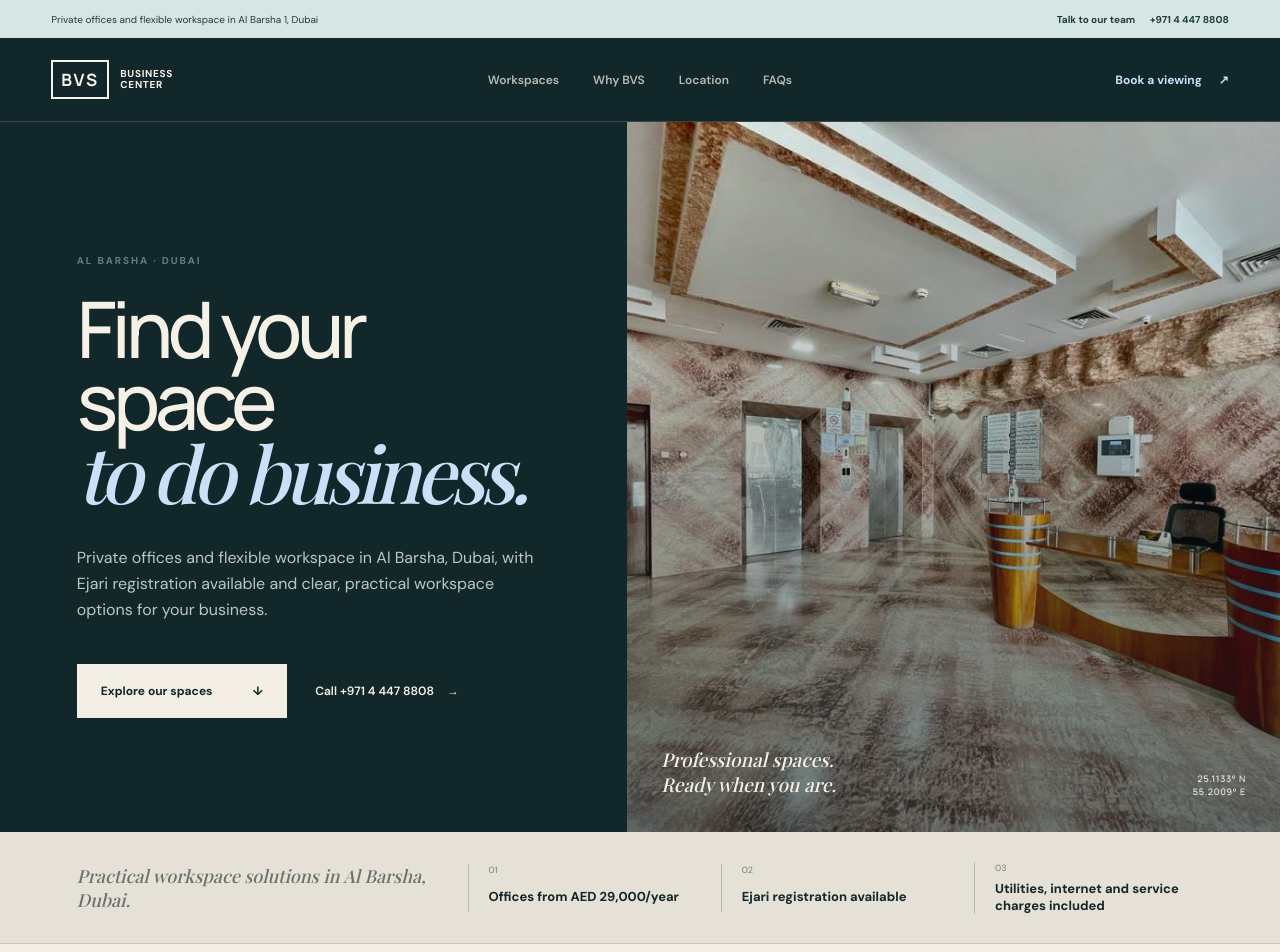
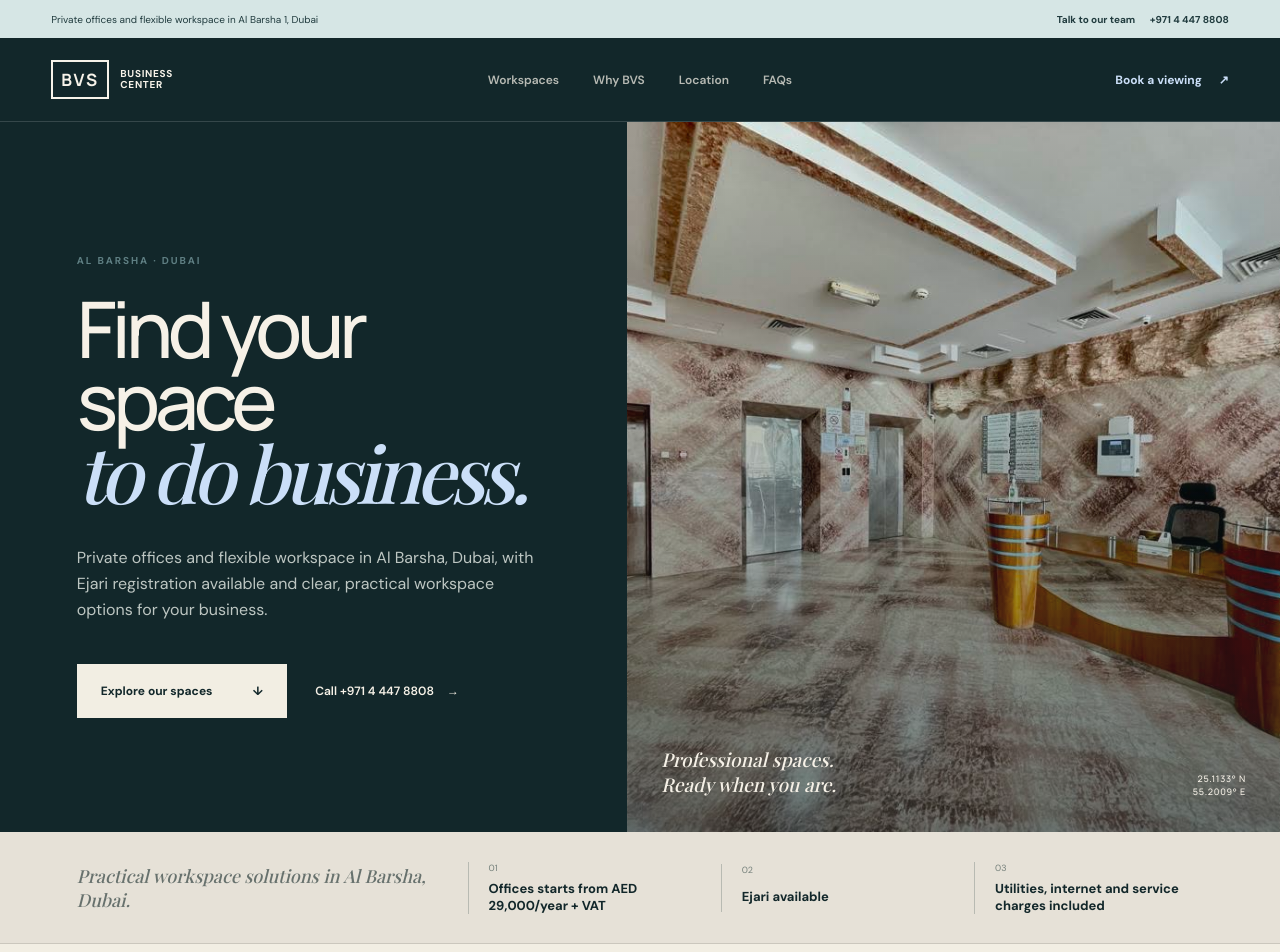
Before and after one commit to yazensas/BVS-Business-Center-Official-Website, a Next.js app: page / in a window 1280 px wide. Shown: the top 952 px of the page. Built offline with nearby package versions, Linux system fonts and the light colour scheme; a web font is replaced by a local one.

Commit message:
Update office pricing and Ejari registration text

```diff
--- a/app/page.tsx
+++ b/app/page.tsx
@@ -217,11 +217,11 @@ export default function Home() {
         <p>Practical workspace solutions in Al Barsha, Dubai.</p>
         <div>
           <span>01</span>
-          <strong>Offices from AED 29,000/year</strong>
+          <strong>Offices starts from AED 29,000/year + VAT</strong>
         </div>
         <div>
           <span>02</span>
-          <strong>Ejari registration available</strong>
+          <strong>Ejari available</strong>
         </div>
         <div>
           <span>03</span>
```
